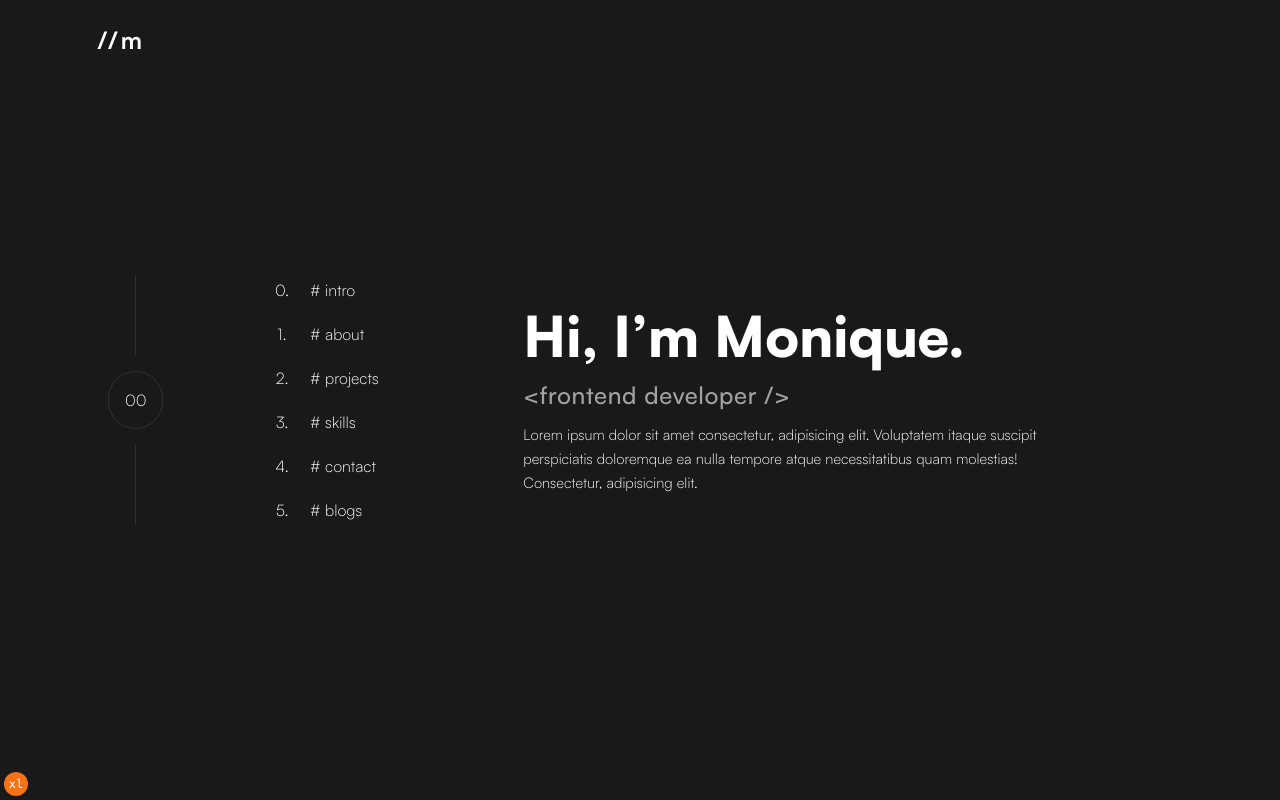
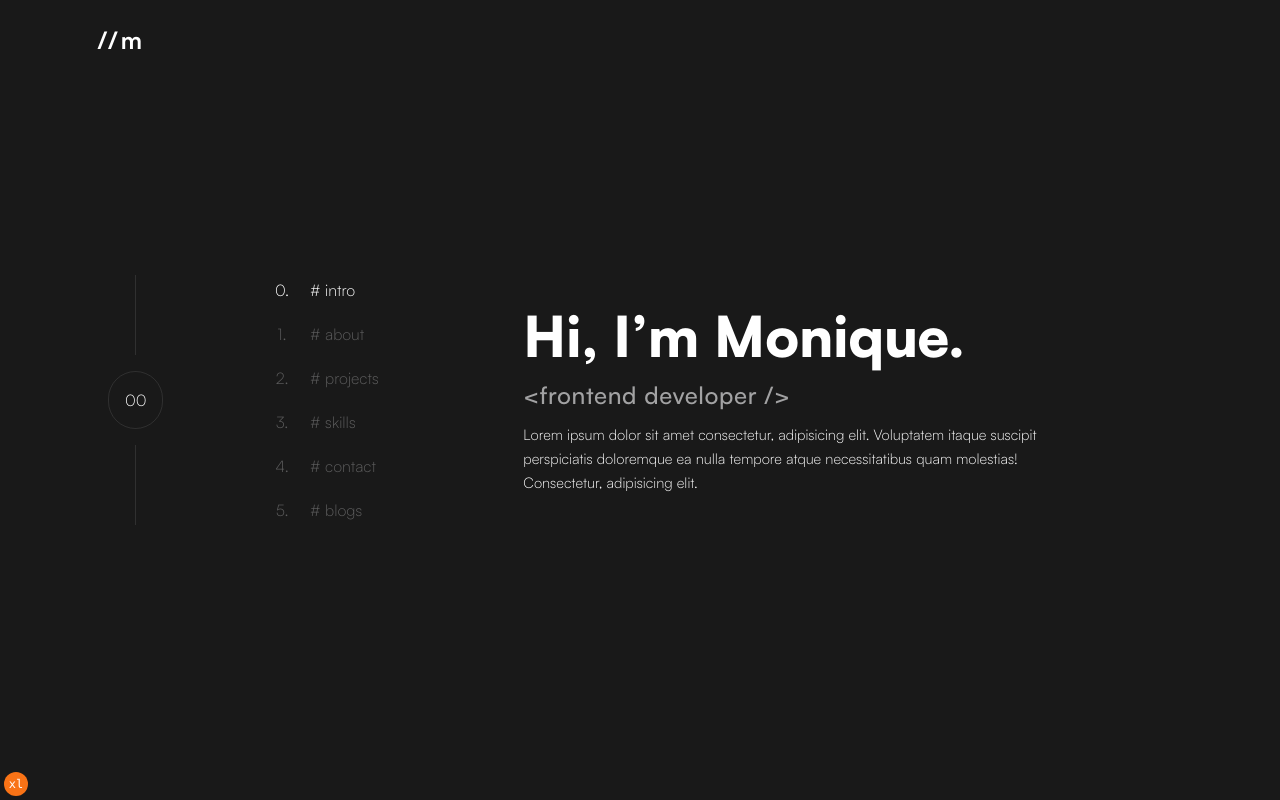
Before and after one commit to beautyscribbles/portfolio-v3, a Next.js app: page / in a window 1280 px wide. Shown: the top 800 px of the page. Built offline with nearby package versions, Linux system fonts and the light colour scheme.

Commit message:
highlighted active link in sidebar

```diff
--- a/src/components/Section.tsx
+++ b/src/components/Section.tsx
@@ -1,7 +1,7 @@
 "use client";
 
 import { useSectionContext } from "@/context/SectionContext";
-import React from "react";
+import React, { useEffect, useRef } from "react";
 interface Props {
   children: React.ReactNode;
   sectionName: string;
@@ -10,14 +10,44 @@ interface Props {
 
 const Section = (props: Props) => {
   const { children, sectionName, className } = props;
-  const { getSectionLink } = useSectionContext();
 
-  const id = getSectionLink(sectionName);
+  const { getSectionDetails, setCurrentSection, currentSection } =
+    useSectionContext();
+  const ref = useRef<HTMLElement>(null);
+
+  const sectionDetails = getSectionDetails(sectionName).link;
+
+  useEffect(() => {
+    const observer = new IntersectionObserver(
+      ([entry]) => {
+        if (entry.isIntersecting) {
+          setCurrentSection(sectionDetails);
+        }
+      },
+      {
+        root: null,
+        rootMargin: "0px",
+        threshold: 0.5,
+      }
+    );
+
+    const element = ref.current;
+    if (element) {
+      observer.observe(element);
+    }
+
+    return () => {
+      if (element) {
+        observer.unobserve(element);
+      }
+    };
+  }, [sectionDetails, setCurrentSection]);
 
   return (
     <section
+      ref={ref}
       className={`${className} h-screen w-full flex items-center justify-start`}
-      id={`${id}`}
+      id={`${sectionDetails}`}
     >
       {children}
     </section>
--- a/src/components/sidebar/Sidebar.tsx
+++ b/src/components/sidebar/Sidebar.tsx
@@ -5,15 +5,36 @@ import PageNumber from "@/components/sidebar/PageNumber";
 import Container from "@/components/ui/Container";
 import { useSectionContext } from "@/context/SectionContext";
 import Link from "next/link";
-
-type Section = { id: number; name: string; link: string };
+import { useEffect } from "react";
 
 const Sidebar = () => {
-  const { sections } = useSectionContext();
+  const { sections, currentSection, setCurrentSection } = useSectionContext();
+
+  useEffect(() => {
+    function updateHash() {
+      setCurrentSection(window.location.hash.slice(1));
+    }
+    window.addEventListener("hashchange", updateHash);
+
+    return () => {
+      window.removeEventListener("hashchange", updateHash);
+    };
+  }, [setCurrentSection]);
 
   const list = sections.map((section) => {
+    const active = currentSection === section.link;
+
+    const activeLink = active
+      ? `text-primary opacity-100`
+      : "text-secondary opacity-50";
+
     return (
-      <li key={section.id} className="">
+      <li
+        key={section.id}
+        onClick={() => setCurrentSection(section.link)}
+        className={`cursor-pointer ${activeLink} hover:text-primary hover:opacity-100 transition-all ease-in-out duration-300
+        `}
+      >
         <Link
           href={`#${section.link}`}
           className="grid grid-cols-[1fr,2fr] gap-2 w-32"
--- a/src/context/SectionContext.tsx
+++ b/src/context/SectionContext.tsx
@@ -15,16 +15,13 @@ type Props = {
 type Section = { id: number; name: string; link: string };
 
 type SectionContext = {
-  currentSection: number;
-  setCurrentSection: Dispatch<SetStateAction<number>>;
+  currentSection: string;
+  setCurrentSection: Dispatch<SetStateAction<string>>;
   sections: Section[];
-  getSectionLink(name: string): string;
+  getSectionDetails(name: string): Section;
 };
 
 export const SectionContext = createContext<SectionContext | null>(null);
-
-export default function SectionContextProvider(props: Props) {
-  const { children } = props;
 
 const sections: Section[] = [
   { id: 0, name: "intro", link: "intro" },
@@ -35,21 +32,24 @@ export default function SectionContextProvider(props: Props) {
   { id: 5, name: "blogs", link: "blogs" },
 ];
 
-  function getSectionLink(name: string) {
+export default function SectionContextProvider(props: Props) {
+  const { children } = props;
+  const [currentSection, setCurrentSection] = useState(sections[0].link);
+  // console.log(currentSection);
+
+  function getSectionDetails(name: string) {
     const section = sections.find((section) => section.name === name);
 
     if (!section) throw new Error("Section does not exist");
 
-    return section.link;
+    return section;
   }
-
-  const [currentSection, setCurrentSection] = useState(sections[0].id);
 
   const values = {
     currentSection,
     setCurrentSection,
     sections,
-    getSectionLink,
+    getSectionDetails,
   };
 
   return (
```
Lines whose indentation alone changed are shown as unchanged.
